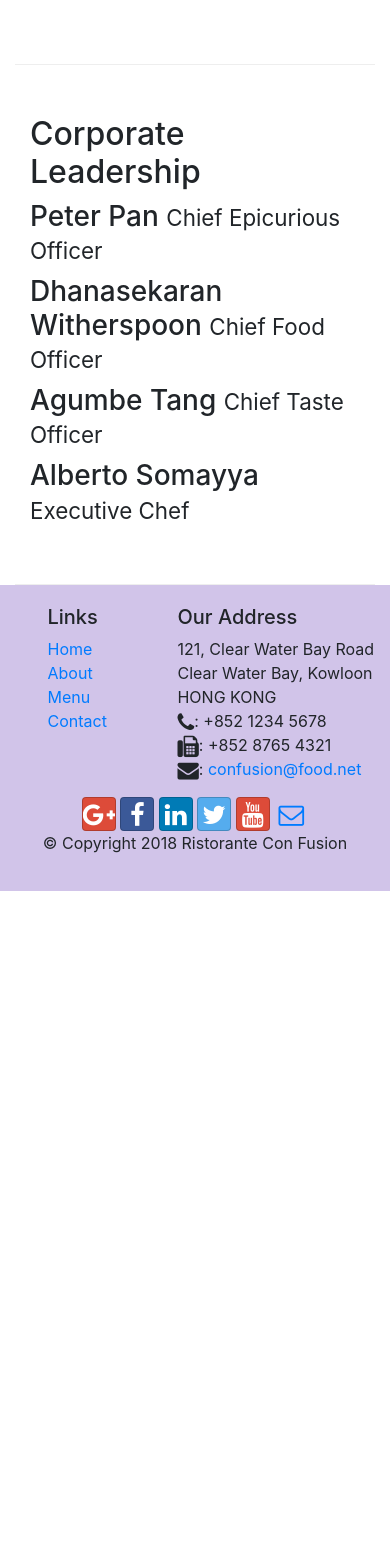
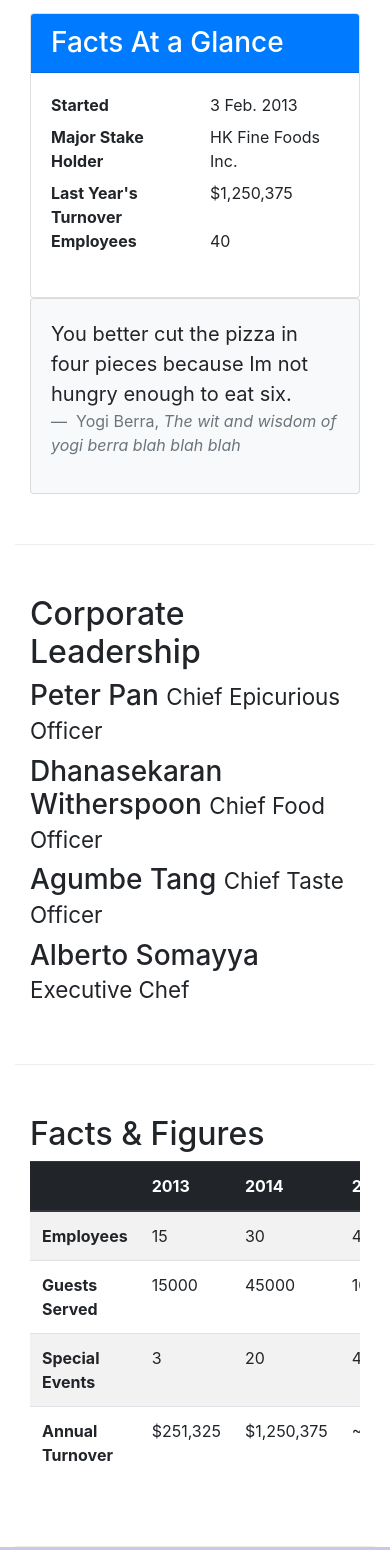
Before and after one commit to kcbrink1054/Bootstrap4, a website: page aboutus.html in a window 390 px wide. Shown: the part 1037-2587 px from the top of the page. Before the commit the page ends 1928 px from the top, so only its background shows below. Drawn offline with nearby package versions, Linux system fonts and the light colour scheme.

Commit message:
Tables and Cards

```diff
--- a/aboutus.html
+++ b/aboutus.html
@@ -68,7 +68,32 @@
                 <p>Started in 2010, Ristorante con Fusion quickly established itself as a culinary icon par excellence in Hong Kong. With its unique brand of world fusion cuisine that can be found nowhere else, it enjoys patronage from the A-list clientele in Hong Kong.  Featuring four of the best three-star Michelin chefs in the world, you never know what will arrive on your plate the next time you visit us.</p>
                 <p>The restaurant traces its humble beginnings to <em>The Frying Pan</em>, a successful chain started by our CEO, Mr. Peter Pan, that featured for the first time the world's best cuisines in a pan.</p>
             </div>
-            <div class="col-12 col-sm">
+            <div class="col-sm">
+                <div class="card">
+                    <h3 class="card-header bg-primary text-white"> Facts At a Glance</h3>
+                    <div class="card-body">
+                        <dl class="row">
+                            <dt class="col-6">Started</dt>
+                            <dd class="col-6">3 Feb. 2013</dd>
+                            <dt class="col-6">Major Stake Holder</dt>
+                            <dd class="col-6">HK Fine Foods Inc.</dd>
+                            <dt class="col-6">Last Year's Turnover</dt>
+                            <dd class="col-6">$1,250,375</dd>
+                            <dt class="col-6">Employees</dt>
+                            <dd class="col-6">40</dd>
+                        </dl>
+                    </div>
+                </div>
+            </div>
+            <div class="col-12">
+                <div class="card card-body bg-light">
+                    <blockquote class="blockquote">
+                        <p class="mb-0">You better cut the pizza in four pieces because Im not hungry enough to eat six.</p>
+                        <footer class="blockquote-footer"> Yogi Berra,
+                            <cite title="Source Title">The wit and wisdom of yogi berra blah blah blah</cite>
+                        </footer>
+                    </blockquote>
+                </div>
             </div>
         </div>
 
@@ -86,7 +111,52 @@
                 <p class="d-none d-sm-block">Award winning three-star Michelin chef with wide International experience having worked closely with whos-who in the culinary world, he specializes in creating mouthwatering Indo-Italian fusion experiences. He says, <em>Put together the cuisines from the two craziest cultures, and you get a winning hit! Amma Mia!</em></p>
             </div>
        </div>
+       <div class="row row-content">
+           <div class="col-12 col-sm-9">
+                <h2>Facts &amp; Figures</h2>
+                <div class="table-responsive">
+                    <table class="table table-striped">
+                        <thead class="thead-dark">
+                            <tr>
+                                <th>&nbsp;</th>
+                                <th>2013</th>
+                                <th>2014</th>
+                                <th>2015</th>
+                            </tr>
+                        </thead>
+                        <tbody>
+                            <tr>
+                                <th>Employees</th>
+                                <td>15</td>
+                                <td>30</td>
+                                <td>40</td>
+                            </tr>
+                            <tr>
+                                <th>Guests Served</th>
+                                <td>15000</td>
+                                <td>45000</td>
+                                <td>100,000</td>
+                            </tr>
+                            <tr>
+                                <th>Special Events</th>
+                                <td>3</td>
+                                <td>20</td>
+                                <td>45</td>
+                            </tr>
+                            <tr>
+                                <th>Annual Turnover</th>
+                                <td>$251,325</td>
+                                <td>$1,250,375</td>
+                                <td>~$3,000,000</td>
+                            </tr>
+                        </tbody>
+                    </table>
+                </div>
+           </div>
+           <div class="col-12 col-sm-3">
 
+           </div>
+       </div>
     </div>
 
     <footer class="footer">
```
